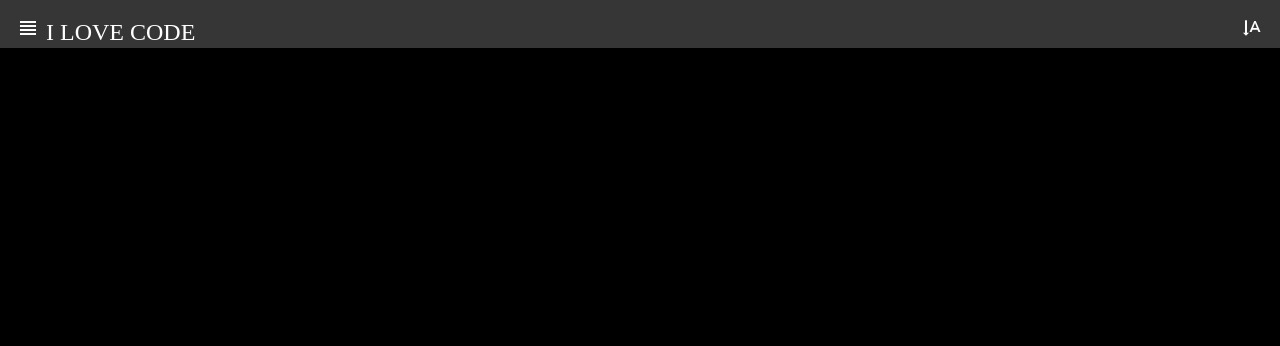
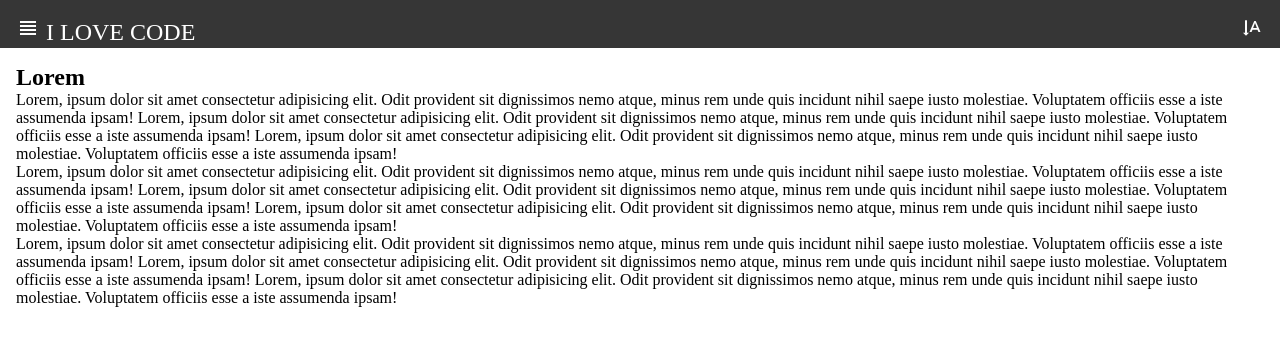
Before and after one commit to intradastingly/hamburger-menu, a plain HTML site: page index.html in a window 1280 px wide. Drawn offline with Linux system fonts and the light colour scheme.

Commit message:
final changes

```diff
--- a/index.html
+++ b/index.html
@@ -12,8 +12,8 @@
     <header>
         <nav class="height">
             <ul class="navBar">
-                <li class="flexone" ><span onclick="dropDownSlider()" class = "material-icons flex" style="color: white;" >view_headline <a>I LOVE CODE</a></span></li>
-                <li class="flexgrow"><span class = "material-icons top-icon flex-basis" style="color: white;">text_rotate_vertical</span></li>
+                <li ><span onclick="dropDownSlider()" class = "material-icons flex" style="color: white;" >view_headline <a>I LOVE CODE</a></span></li>
+                <li ><span class = "material-icons top-icon flex-basis" style="color: white;">text_rotate_vertical</span></li>
             </ul>
             <ul class="dropDownMenu">
                 <li class="dropDownList">Om Mig</li>
@@ -24,7 +24,7 @@
         </nav>
     </header>
     <main>
-        <div>
+        <div class="mainBody">
             <h2> Lorem</h2>
             <p>
                 Lorem, ipsum dolor sit amet consectetur adipisicing elit. Odit provident sit dignissimos nemo atque,
--- a/script.js
+++ b/script.js
@@ -1,8 +1,7 @@
 
 
+/** Function that increases height of nav element to 100vh */
 function dropDownSlider() {
     let size = document.querySelector('nav');
-    let menuLinks = document.querySelector('.dropDownMenu');
     size.classList.toggle("menuOut");
-    menuLinks.classList.toggle("linksOut")
 }
--- a/style.css
+++ b/style.css
@@ -3,8 +3,12 @@
     margin: 0px;
 }
 
-body {
-    background-color: black;
+main {
+    padding-top: 3rem;
+}
+
+.mainBody {
+    margin: 1rem;
 }
 
 li {
@@ -17,7 +21,7 @@ li {
     width: 100%;
     display: flex;
     justify-content: space-between;
-    align-items: ;
+    align-items: center;
 }
 
 nav {
@@ -44,7 +48,6 @@ nav {
     display: flex;
     flex-direction: column;
     align-items: center;
-
 }
 
 .dropDownList {
```
